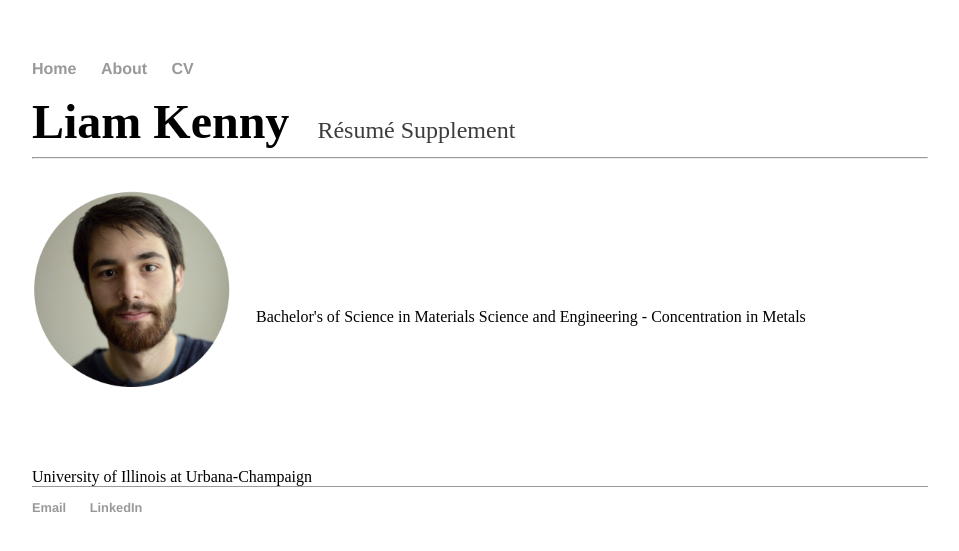
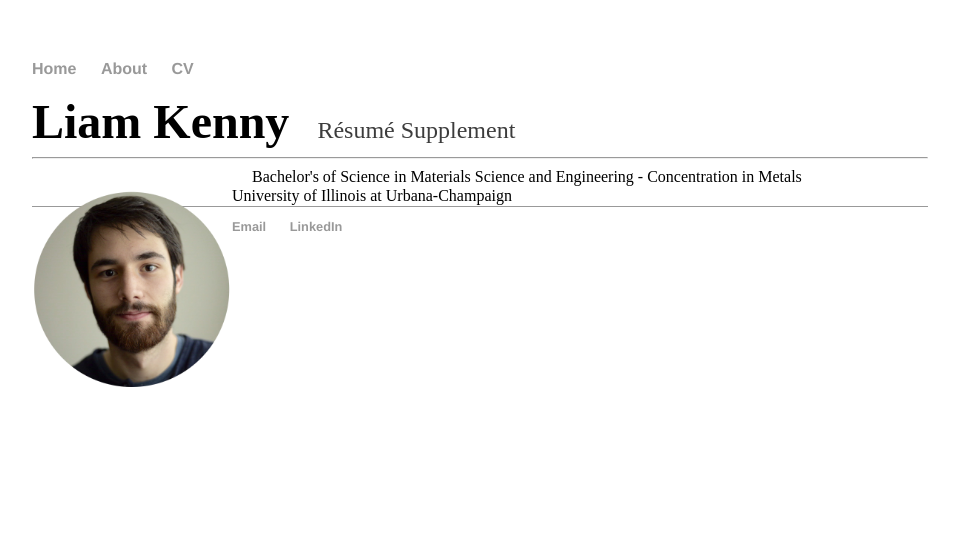
Before and after one commit to LKenny96/lkenny96.github.io, a Jekyll site: the page built from index.html, in a window 1280 px wide. Shown: the top 551 px of the page, without its empty margins (160-1119 px from the left). Built offline with Jekyll 4.4.1, drawn with Linux system fonts in a browser that asks for light colours.

Commit message:
Update index.html

```diff
--- a/index.html
+++ b/index.html
@@ -6,7 +6,7 @@ title: Liam Kenny
 	<h1 style='display:inline'>Liam Kenny</h1>
 	<p style='display:inline'>&nbsp;&nbsp;&nbsp;&nbsp;R&eacute;sum&eacute; Supplement</p>
 	<hr>
-	<img src="LiamKennyPhotoCircle.png" alt='me' width='200' height ='300' style='vertical-align:middle;'>
+	<img src="LiamKennyPhotoCircle.png" alt='me' width='200' height ='300' align ="left">
 	<div style='vertical-align:middle; display:inline;'>
 	&nbsp;&nbsp;&nbsp;&nbsp; Bachelor's of Science in Materials Science and Engineering - Concentration in Metals <br> University of Illinois at Urbana-Champaign
 	</div>
```
